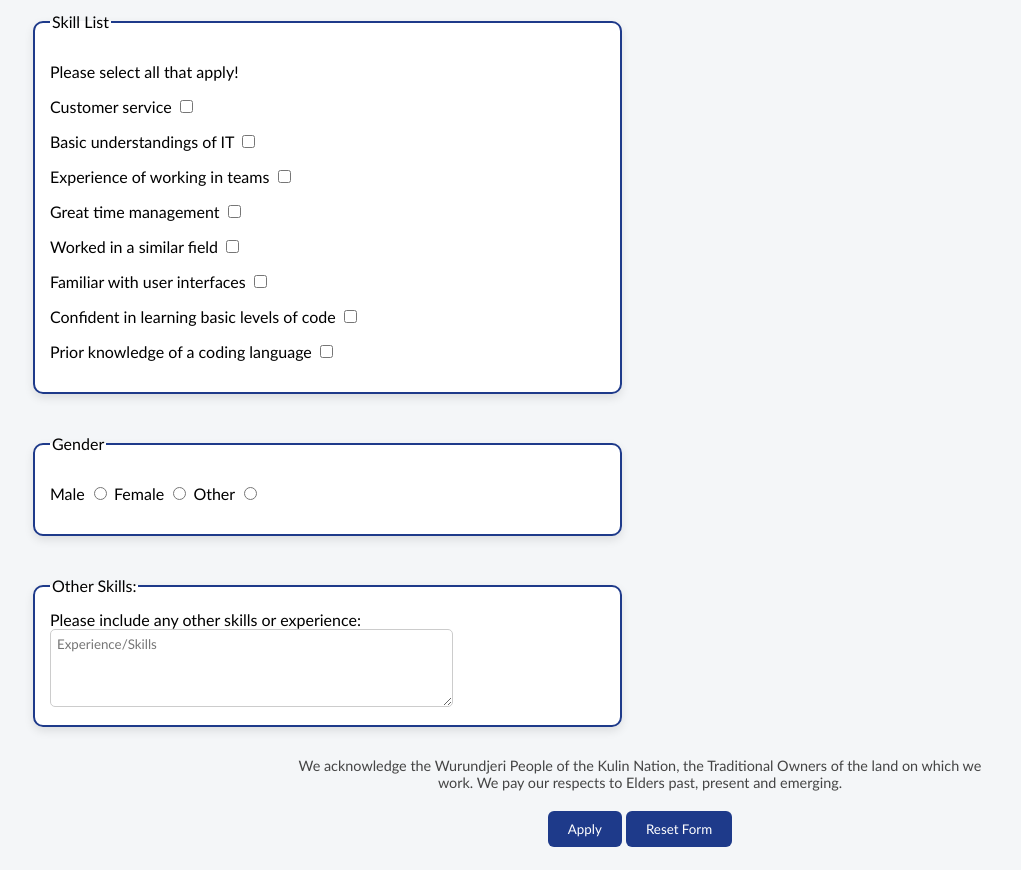
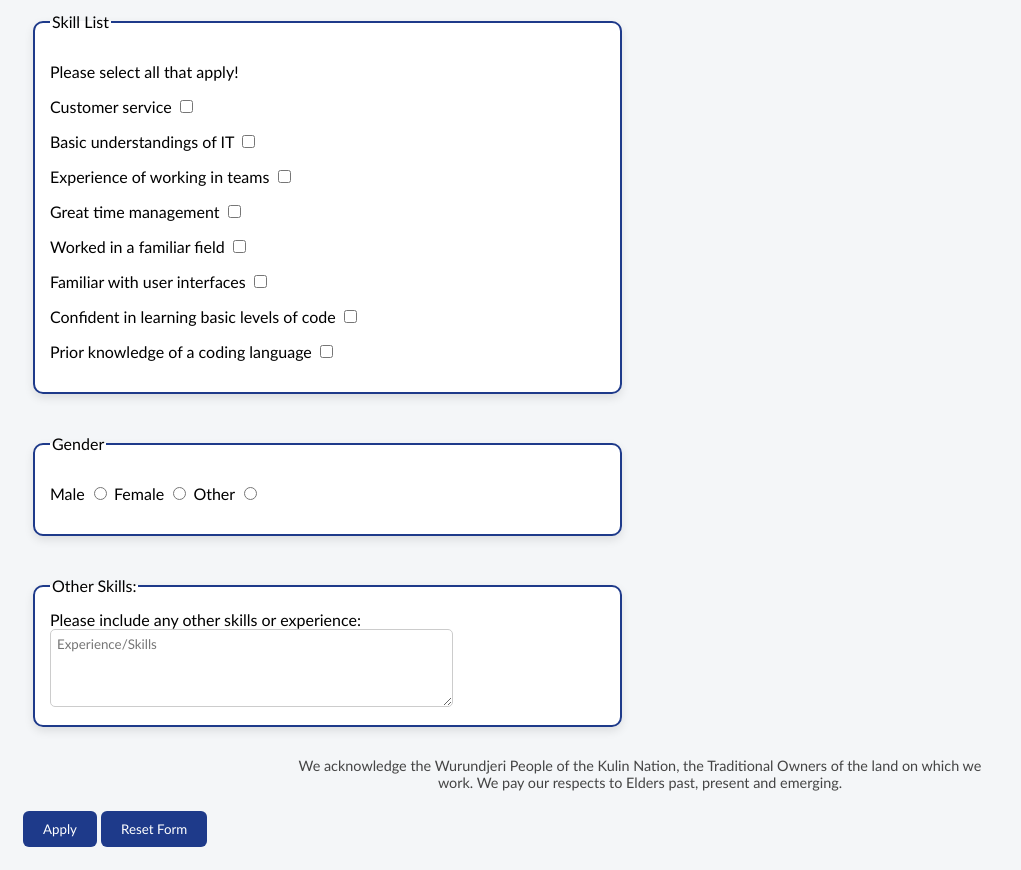
Before and after one commit to 106512035/g05repositorypart2, a PHP site: page /apply.php in a window 1280 px wide. Shown: the part 990-1860 px from the top of the page, without its empty margins (0-1021 px from the left). Run offline with PHP 8.4, Linux system fonts and the light colour scheme.

```diff
--- a/apply.php
+++ b/apply.php
@@ -38,6 +38,7 @@
             width: 45%;
             min-width: 320px;
         }
+
     </style>
 </header>
     <!--Forms method and action.-->
@@ -107,7 +108,7 @@
                 <input type="checkbox" id="teamwork" name="skill[]" value="teamwork"></p>
             <p><label for="time_managing">Great time management</label>
                 <input type="checkbox" id="time_managing" name="skill[]" value="time_managing"></p>
-            <p><label for="fieldwork">Worked in a similar field</label>
+            <p><label for="fieldwork">Worked in a familiar field</label>
                 <input type="checkbox" id="fieldwork" name="skill[]" value="fieldwork"></p>
             <p><label for="userinter">Familiar with user interfaces</label>
                 <input type="checkbox" id="userinter" name="skill[]" value="userinter"></p>
@@ -140,7 +141,7 @@
         <!--Acknowledgment to country-->
         <p style= "max-width: 700px; margin: 20px auto; font-size: 0.9em; color: #444; text-align: center;">We acknowledge the Wurundjeri People of the Kulin Nation, the Traditional Owners of the land on which we work. We pay our respects to Elders past, present and emerging.</p>
         <!--The buttons including a submit and reset form.-->
-    <div class="buttons" style="text-align: center; margin-top: 20px;">
+    <div class="buttons">
     <input type= "submit" value="Apply" id="subutton">
 	<input type= "reset" value="Reset Form" id="resbutton">
     </div>
```
